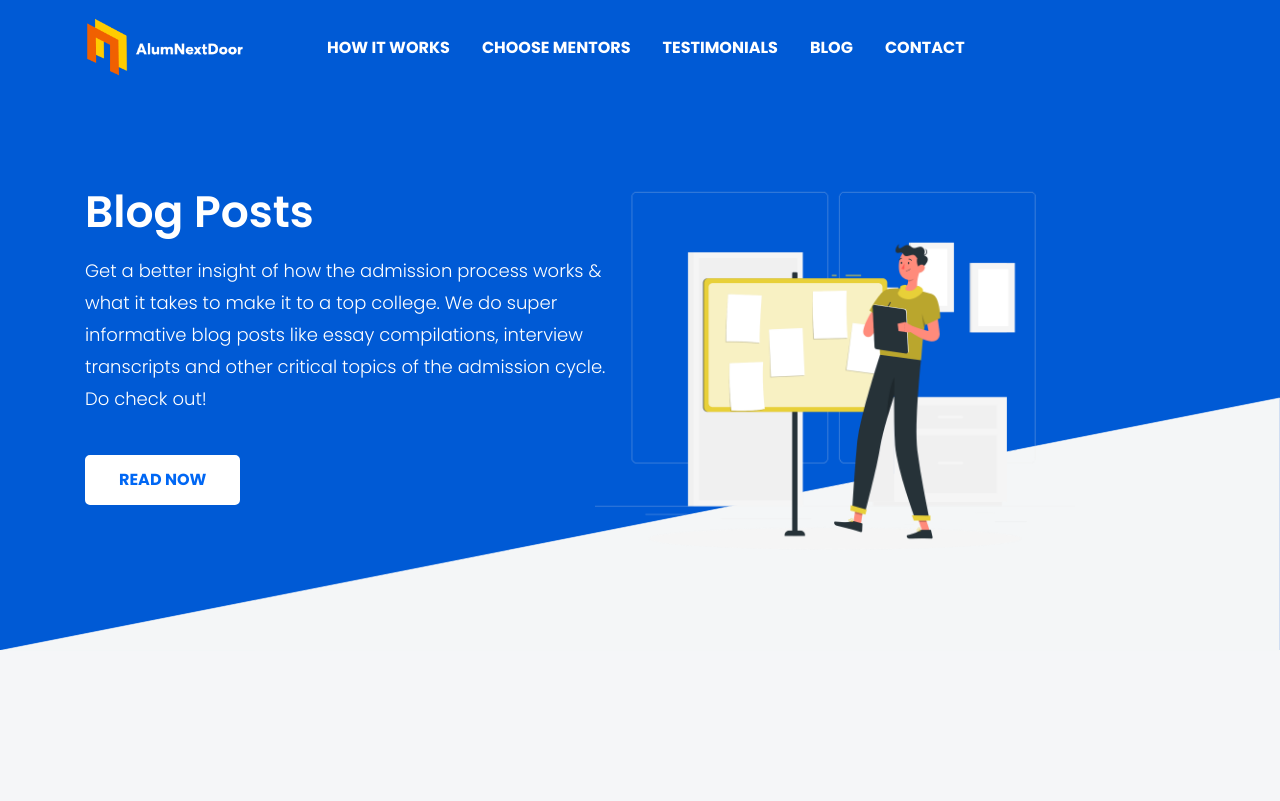
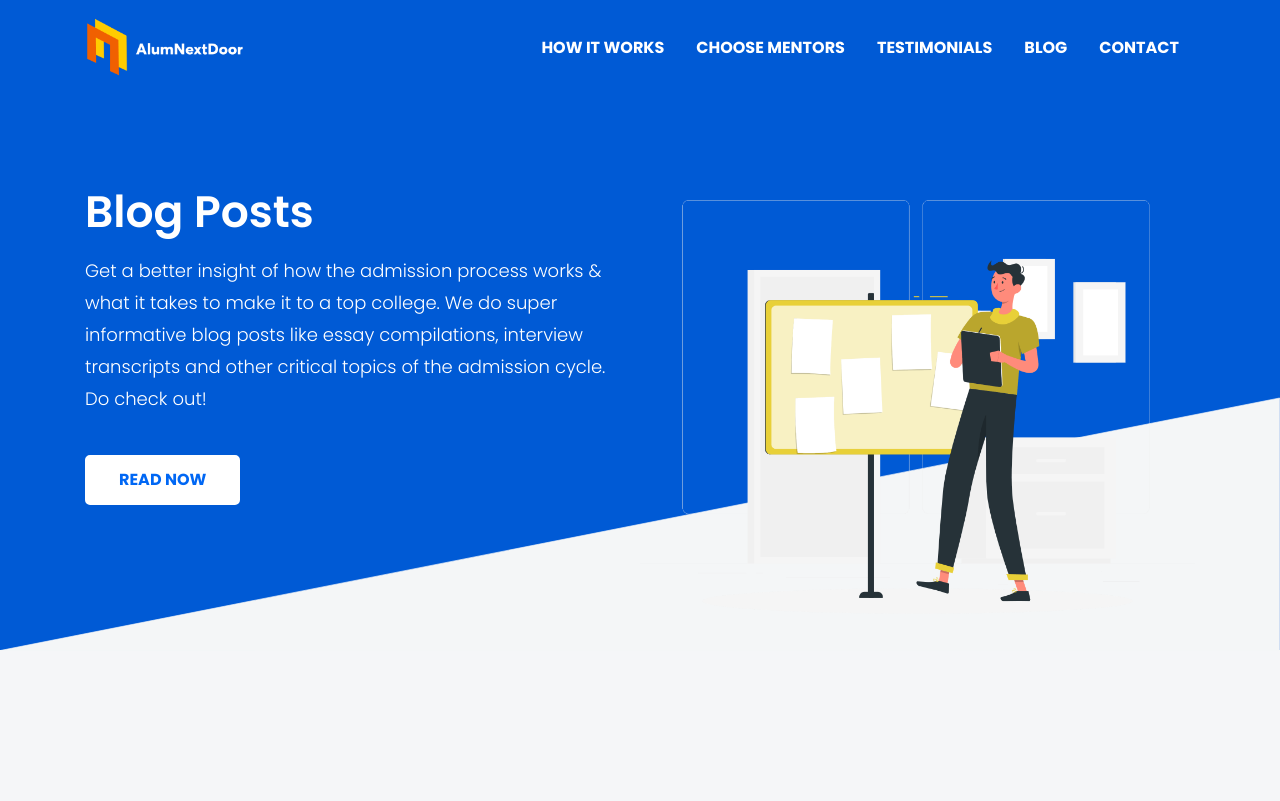
Before and after one commit to harshmodi02/AlumNextDoor, a Django app: page /blogs/ in a window 1280 px wide. Shown: the top 801 px of the page. Run offline with Django 3.2, Linux system fonts and the light colour scheme; data that the repository does not hold is empty; some libraries are stand-ins or nearby versions; some web fonts are replaced.

Commit message:
Blog Page View Update

```diff
--- a/mba_ms/app/templates/app/blogPage.html
+++ b/mba_ms/app/templates/app/blogPage.html
@@ -105,7 +105,7 @@
                             </button>
 
                             <div class="collapse navbar-collapse sub-menu-bar" id="navbarOne">
-                                <ul class="navbar-nav ml-50">
+                                <ul class="navbar-nav ml-auto">
                                     <li class="nav-item">
                                         <a class="page-scroll" href="{% url 'home' %}#howitworks">HOW IT WORKS</a>
                                     </li>
@@ -150,8 +150,8 @@
 
                             </div> <!-- header content -->
 
-                            <div class="header-image d-none d-lg-block">
-                                <div class="image" style="width: 80%; height: 80%;">
+                            <div class="header-image d-none d-lg-block" style="width: 50%;height: 50%;">
+                                <div class="image">
                                     <img src="{% static 'images/blog/blog-head.png' %}" alt="Header">
                                 </div>
                             </div>
--- a/mba_ms/app/templates/app/homePage.html
+++ b/mba_ms/app/templates/app/homePage.html
@@ -147,7 +147,7 @@
                             </button>
 
                             <div class="collapse navbar-collapse sub-menu-bar" id="navbarOne">
-                                <ul class="navbar-nav ml-50">
+                                <ul class="navbar-nav ml-auto">
                                     <li class="nav-item">
                                         <a class="page-scroll" href="#howitworks">HOW IT WORKS</a>
                                     </li>
```
